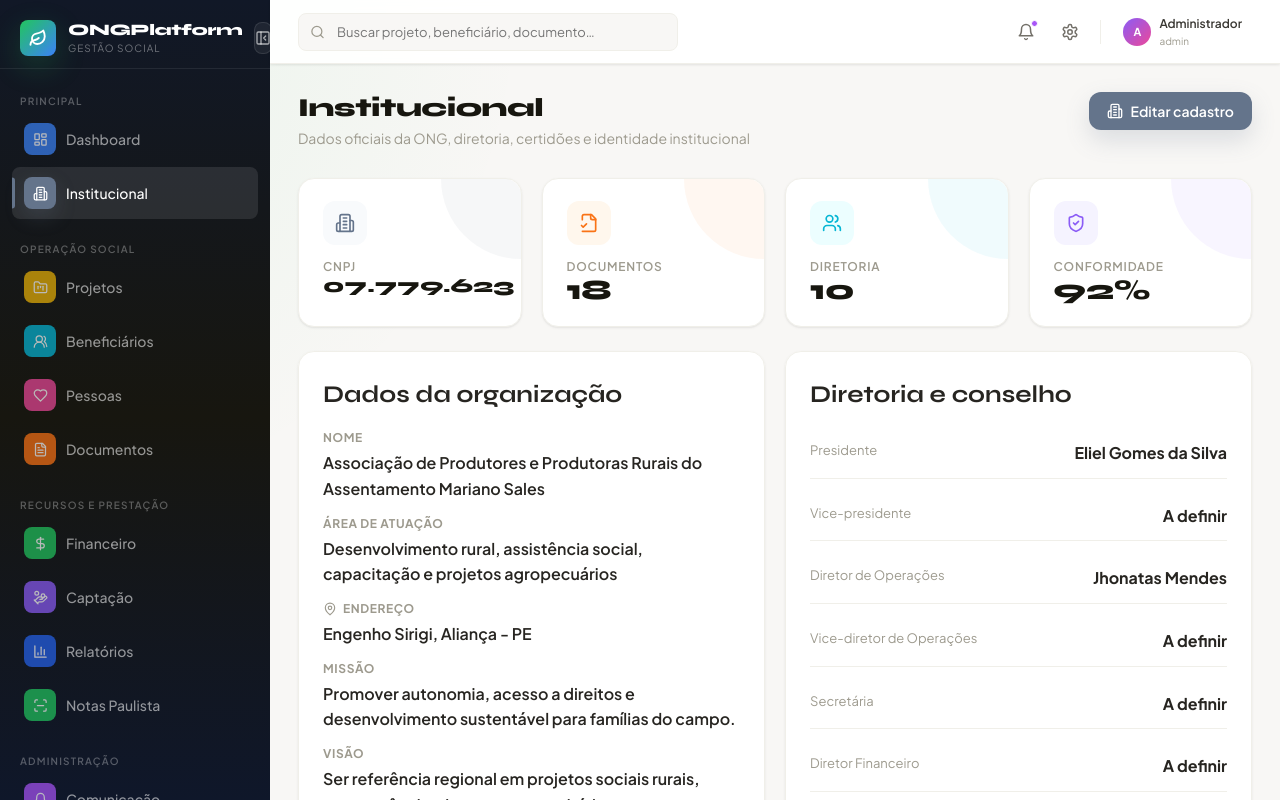
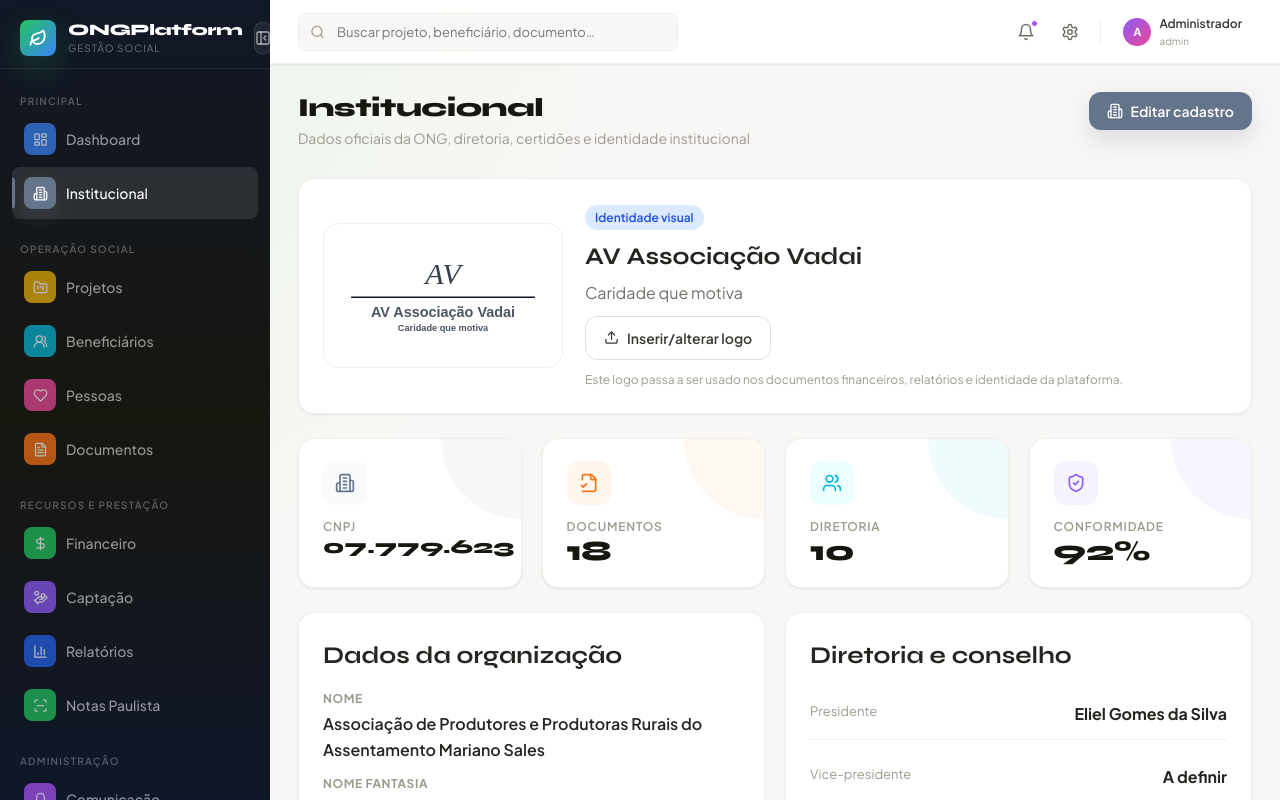
Before and after one commit to Klint-prog/ong-platform, a React (Vite) app: page /institucional in a window 1280 px wide. Both pictures are taken after typing "name@example.com", "Sample123" into the empty fields and a click on the button "Entrar". Shown: the top 800 px of the page. Built offline with nearby package versions, Linux system fonts and the light colour scheme.

Commit message:
Add institutional logo management panel

```diff
--- a/src/pages/institucional/Institucional.jsx
+++ b/src/pages/institucional/Institucional.jsx
@@ -1,7 +1,8 @@
-import { Building2, FileCheck2, ShieldCheck, Users, MapPin } from 'lucide-react'
-import { useMemo } from 'react'
+import { Building2, FileCheck2, ShieldCheck, Users, MapPin, Upload } from 'lucide-react'
+import { useMemo, useState } from 'react'
 import { useNavigate } from 'react-router-dom'
-import { loadInstitucional } from './institucionalStorage'
+import { loadInstitucional, saveInstitucional } from './institucionalStorage'
+import { AV_VADAI_LOGO_DATA_URL } from '../financeiro/financeiroLogo'
 
 const documentos = [
   { nome: 'Estatuto social', status: 'Atualizado', vencimento: 'Sem vencimento', badge: 'badge-green', possuiArquivo: true },
@@ -10,11 +11,21 @@ const documentos = [
   { nome: 'Comprovante de endereço', status: 'Atualizado', vencimento: '12/2026', badge: 'badge-green', possuiArquivo: true },
 ]
 
+function arquivoParaDataUrl(file) {
+  return new Promise((resolve, reject) => {
+    const reader = new FileReader()
+    reader.onload = () => resolve(reader.result)
+    reader.onerror = reject
+    reader.readAsDataURL(file)
+  })
+}
+
 export default function Institucional() {
   const navigate = useNavigate()
-  const dados = useMemo(() => loadInstitucional(), [])
+  const [dados, setDados] = useState(() => loadInstitucional())
+  const logoSrc = dados.logoUrl || AV_VADAI_LOGO_DATA_URL
 
-  const diretoria = [
+  const diretoria = useMemo(() => [
     { cargo: 'Presidente', nome: dados.presidente },
     { cargo: 'Vice-presidente', nome: dados.vicePresidente },
     { cargo: 'Diretor de Operações', nome: dados.diretorOperacoes },
@@ -23,7 +34,23 @@ export default function Institucional() {
     { cargo: 'Diretor Financeiro', nome: dados.diretorFinanceiro },
     { cargo: 'Vice-diretor Financeiro', nome: dados.viceDiretorFinanceiro },
     { cargo: 'Conselheiros', nome: [dados.conselheiro1, dados.conselheiro2, dados.conselheiro3].filter((nome) => nome && nome !== 'A definir').length ? `${[dados.conselheiro1, dados.conselheiro2, dados.conselheiro3].filter((nome) => nome && nome !== 'A definir').length} membros cadastrados` : 'A definir' },
-  ]
+  ], [dados])
+
+  const atualizarLogo = async (event) => {
+    const file = event.target.files?.[0]
+    if (!file) return
+    const logoUrl = await arquivoParaDataUrl(file)
+    const next = { ...dados, logoUrl }
+    saveInstitucional(next)
+    setDados(next)
+    event.target.value = ''
+  }
+
+  const removerLogo = () => {
+    const next = { ...dados, logoUrl: '' }
+    saveInstitucional(next)
+    setDados(next)
+  }
 
   return (
     <div className="mod-institucional animate-fade-in">
@@ -34,6 +61,27 @@ export default function Institucional() {
         </div>
         <button className="btn btn-primary" onClick={() => navigate('/institucional/editar')}><Building2 size={16} /> Editar cadastro</button>
       </div>
+
+      <section className="card" style={{ marginBottom: 24, display: 'grid', gridTemplateColumns: '240px 1fr', gap: 22, alignItems: 'center' }}>
+        <div style={{ border: '1px solid var(--gray-100)', borderRadius: 16, padding: 14, background: '#fff', display: 'grid', placeItems: 'center', minHeight: 145 }}>
+          <img src={logoSrc} alt="Logo institucional" style={{ maxWidth: '100%', maxHeight: 130, objectFit: 'contain' }} />
+        </div>
+        <div style={{ display: 'grid', gap: 10 }}>
+          <div>
+            <div className="badge badge-blue" style={{ marginBottom: 8 }}>Identidade visual</div>
+            <h2 style={{ fontFamily: 'var(--font-display)', fontSize: 24, marginBottom: 4 }}>{dados.nomeFantasia || dados.nome}</h2>
+            <p style={{ color: 'var(--gray-500)' }}>{dados.slogan || dados.atuacao}</p>
+          </div>
+          <div style={{ display: 'flex', gap: 8, flexWrap: 'wrap' }}>
+            <label className="btn btn-outline" style={{ width: 'fit-content', cursor: 'pointer' }}>
+              <Upload size={15} /> Inserir/alterar logo
+              <input type="file" accept="image/*" onChange={atualizarLogo} style={{ display: 'none' }} />
+            </label>
+            {dados.logoUrl && <button className="btn btn-outline" onClick={removerLogo}>Restaurar logo padrão</button>}
+          </div>
+          <p style={{ fontSize: 12, color: 'var(--gray-400)' }}>Este logo passa a ser usado nos documentos financeiros, relatórios e identidade da plataforma.</p>
+        </div>
+      </section>
 
       <div className="grid-4" style={{ marginBottom: 24 }}>
         <div className="stat-card mod-institucional"><div className="stat-icon"><Building2 size={20} /></div><div><div className="stat-label">CNPJ</div><div className="stat-value" style={{ fontSize: 20 }}>{dados.cnpj || 'Não informado'}</div></div></div>
@@ -47,8 +95,11 @@ export default function Institucional() {
           <h2 style={{ fontFamily: 'var(--font-display)', marginBottom: 14 }}>Dados da organização</h2>
           <div style={{ display: 'grid', gap: 12 }}>
             <Info label="Nome" value={dados.nome || 'Não informado'} />
+            <Info label="Nome fantasia" value={dados.nomeFantasia || 'Não informado'} />
             <Info label="Área de atuação" value={dados.atuacao || 'Não informado'} />
             <Info label="Endereço" value={dados.endereco || 'Não informado'} icon={<MapPin size={14} />} />
+            <Info label="E-mail" value={dados.email || 'Não informado'} />
+            <Info label="Telefone" value={dados.telefone || 'Não informado'} />
             <Info label="Missão" value={dados.missao || 'Não informado'} />
             <Info label="Visão" value={dados.visao || 'Não informado'} />
           </div>
```
